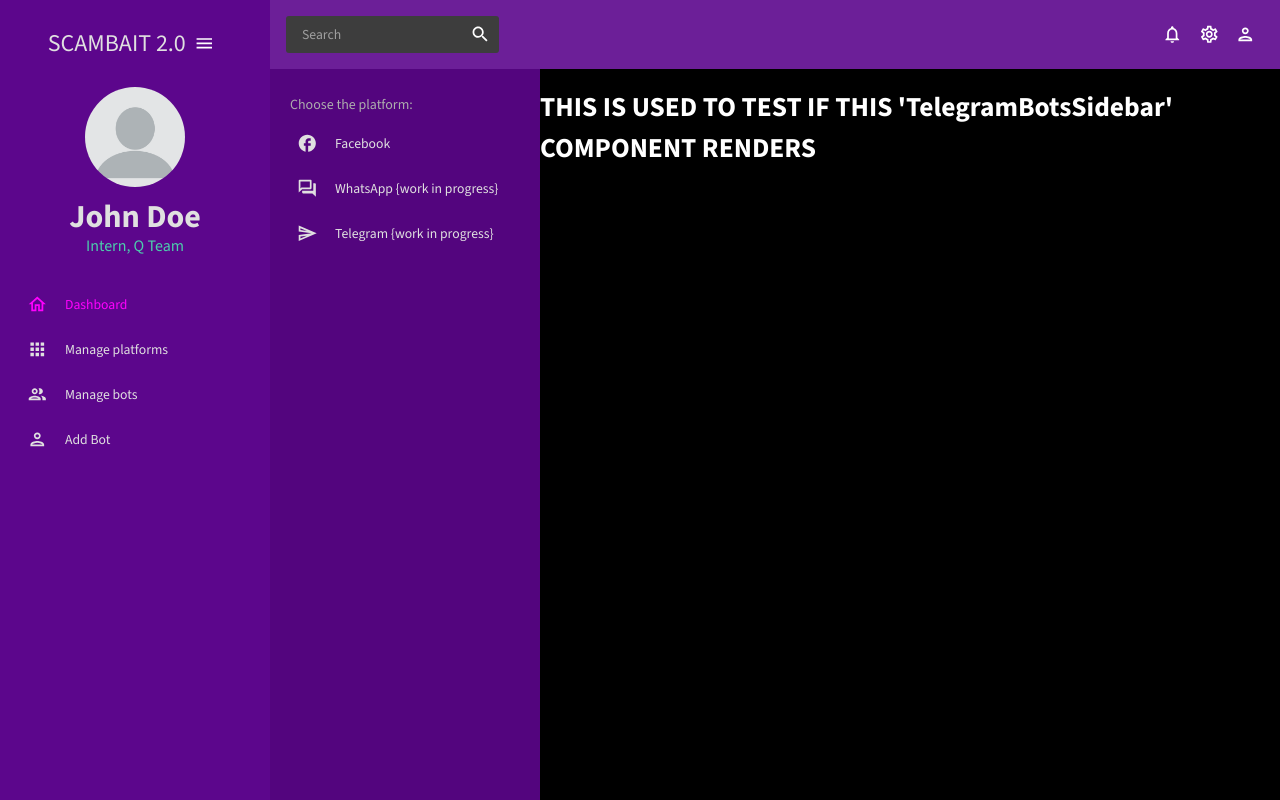
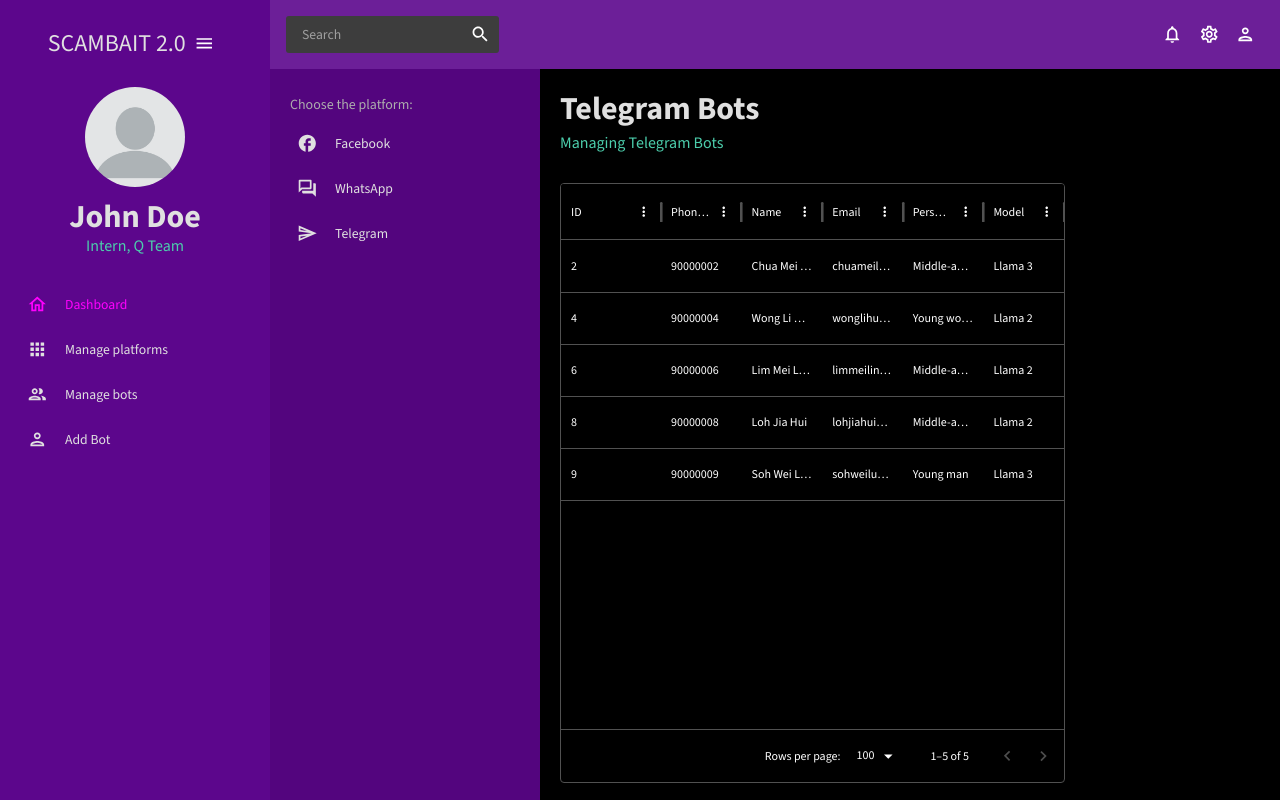
Before and after one commit to wjkb/Dashboard-v1, a React (Create React App) app: page /platforms/telegram in a window 1280 px wide. Built offline with nearby package versions, Linux system fonts and the light colour scheme.

Commit message:
Add datagrids for all platforms

```diff
--- a/src/App.js
+++ b/src/App.js
@@ -7,9 +7,9 @@
 import Dashboard from "./scenes/dashboard";
 import Form from "./scenes/form";
 import PlatformSidebar from "./scenes/platforms";
-import FacebookBots from "./scenes/platforms/FacebookBots";
-import WhatsappBotsSidebar from "./scenes/platforms/WhatsappBotsSidebar";
-import TelegramBotsSidebar from "./scenes/platforms/TelegramBotsSidebar";
+import FacebookBots from "./scenes/bots/FacebookBots";
+import WhatsappBotsSidebar from "./scenes/bots/WhatsappBots";
+import TelegramBotsSidebar from "./scenes/bots/TelegramBots";
 
 function App() {
   const [theme, colorMode] = useMode();
--- a/src/scenes/platforms/FacebookBots.jsx
+++ b/src/scenes/bots/FacebookBots.jsx
@@ -1,33 +1,8 @@
-import { useState } from "react";
-import { ProSidebar, Menu, MenuItem } from "react-pro-sidebar";
-import "react-pro-sidebar/dist/css/styles.css";
-import { Box, IconButton, Typography, useTheme } from "@mui/material";
-import { Link } from "react-router-dom";
+import { Box, useTheme } from "@mui/material";
 import { tokens } from "../../theme";
 import { DataGrid } from "@mui/x-data-grid";
 import { mockDataAllBots } from "../../data/mockData";
-import AdminPanelSettingsOutlinedIcon from "@mui/icons-material/AdminPanelSettingsOutlined";
-import LockOpenOutlinedIcon from "@mui/icons-material/LockOpenOutlined";
-import SecurityOutlinedIcon from "@mui/icons-material/SecurityOutlined";
 import Header from "../../components/Header";
-
-const Item = ({ title, to, icon, selected, setSelected }) => {
-  const theme = useTheme();
-  const colors = tokens;
-  return (
-    <MenuItem
-      active={selected === title}
-      style={{
-        color: colors.grey[100],
-      }}
-      onClick={() => setSelected(title)}
-      icon={icon}
-    >
-      <Typography>{title}</Typography>
-      <Link to={to} />
-    </MenuItem>
-  );
-};
 
 const FacebookBots = () => {
   const theme = useTheme();
--- /dev/null
+++ b/src/scenes/bots/TelegramBots.jsx
@@ -0,0 +1,55 @@
+import { Box, useTheme } from "@mui/material";
+import { tokens } from "../../theme";
+import { DataGrid } from "@mui/x-data-grid";
+import { mockDataAllBots } from "../../data/mockData";
+import Header from "../../components/Header";
+
+const TelegramBots = () => {
+  const theme = useTheme();
+  const colors = tokens;
+
+  const columns = [
+    { field: "id", headerName: "ID" },
+    {
+      field: "phone",
+      headerName: "Phone Number",
+      flex: 1,
+    },
+    {
+      field: "name",
+      headerName: "Name",
+      flex: 1,
+      cellClassName: "name-column--cell",
+    },
+    {
+      field: "email",
+      headerName: "Email",
+      flex: 1,
+    },
+    {
+      field: "persona",
+      headerName: "Persona",
+      flex: 1,
+    },
+    {
+      field: "model",
+      headerName: "Model",
+      flex: 1,
+    },
+  ];
+
+  const filteredData = mockDataAllBots.filter((bot) =>
+    bot.platforms.includes("Telegram")
+  );
+
+  return (
+    <Box margin="20px" width="50%">
+      <Header title="Telegram Bots" subtitle="Managing Telegram Bots" />
+      <Box height="75vh">
+        <DataGrid rows={filteredData} columns={columns} />
+      </Box>
+    </Box>
+  );
+};
+
+export default TelegramBots;
--- /dev/null
+++ b/src/scenes/bots/WhatsappBots.jsx
@@ -0,0 +1,55 @@
+import { Box, useTheme } from "@mui/material";
+import { tokens } from "../../theme";
+import { DataGrid } from "@mui/x-data-grid";
+import { mockDataAllBots } from "../../data/mockData";
+import Header from "../../components/Header";
+
+const WhatsAppBots = () => {
+  const theme = useTheme();
+  const colors = tokens;
+
+  const columns = [
+    { field: "id", headerName: "ID" },
+    {
+      field: "phone",
+      headerName: "Phone Number",
+      flex: 1,
+    },
+    {
+      field: "name",
+      headerName: "Name",
+      flex: 1,
+      cellClassName: "name-column--cell",
+    },
+    {
+      field: "email",
+      headerName: "Email",
+      flex: 1,
+    },
+    {
+      field: "persona",
+      headerName: "Persona",
+      flex: 1,
+    },
+    {
+      field: "model",
+      headerName: "Model",
+      flex: 1,
+    },
+  ];
+
+  const filteredData = mockDataAllBots.filter((bot) =>
+    bot.platforms.includes("WhatsApp")
+  );
+
+  return (
+    <Box margin="20px" width="50%">
+      <Header title="WhatsApp Bots" subtitle="Managing WhatsApp Bots" />
+      <Box height="75vh">
+        <DataGrid rows={filteredData} columns={columns} />
+      </Box>
+    </Box>
+  );
+};
+
+export default WhatsAppBots;
--- a/src/scenes/platforms/TelegramBotsSidebar.jsx
+++ /dev/null
@@ -1,41 +0,0 @@
-import { useState } from "react";
-import { ProSidebar, Menu, MenuItem } from "react-pro-sidebar";
-import "react-pro-sidebar/dist/css/styles.css";
-import { Box, IconButton, Typography, useTheme } from "@mui/material";
-import { Link } from "react-router-dom";
-import { tokens } from "../../theme";
-import FacebookOutlinedIcon from "@mui/icons-material/FacebookOutlined";
-import ForumOutlinedIcon from "@mui/icons-material/ForumOutlined";
-import SendOutlinedIcon from "@mui/icons-material/SendOutlined";
-
-const Item = ({ title, to, icon, selected, setSelected }) => {
-  const theme = useTheme();
-  const colors = tokens;
-  return (
-    <MenuItem
-      active={selected === title}
-      style={{
-        color: colors.grey[100],
-      }}
-      onClick={() => setSelected(title)}
-      icon={icon}
-    >
-      <Typography>{title}</Typography>
-      <Link to={to} />
-    </MenuItem>
-  );
-};
-
-const FacebookBotsSidebar = () => {
-  const theme = useTheme();
-  const colors = tokens;
-
-  return (
-    <h1>
-      {" "}
-      THIS IS USED TO TEST IF THIS 'TelegramBotsSidebar' COMPONENT RENDERS{" "}
-    </h1>
-  );
-};
-
-export default FacebookBotsSidebar;
--- a/src/scenes/platforms/WhatsappBotsSidebar.jsx
+++ /dev/null
@@ -1,41 +0,0 @@
-import { useState } from "react";
-import { ProSidebar, Menu, MenuItem } from "react-pro-sidebar";
-import "react-pro-sidebar/dist/css/styles.css";
-import { Box, IconButton, Typography, useTheme } from "@mui/material";
-import { Link } from "react-router-dom";
-import { tokens } from "../../theme";
-import FacebookOutlinedIcon from "@mui/icons-material/FacebookOutlined";
-import ForumOutlinedIcon from "@mui/icons-material/ForumOutlined";
-import SendOutlinedIcon from "@mui/icons-material/SendOutlined";
-
-const Item = ({ title, to, icon, selected, setSelected }) => {
-  const theme = useTheme();
-  const colors = tokens;
-  return (
-    <MenuItem
-      active={selected === title}
-      style={{
-        color: colors.grey[100],
-      }}
-      onClick={() => setSelected(title)}
-      icon={icon}
-    >
-      <Typography>{title}</Typography>
-      <Link to={to} />
-    </MenuItem>
-  );
-};
-
-const WhatsappBotsSidebar = () => {
-  const theme = useTheme();
-  const colors = tokens;
-
-  return (
-    <h1>
-      {" "}
-      THIS IS USED TO TEST IF THIS 'WhatsappBotsSidebar' COMPONENT RENDERS{" "}
-    </h1>
-  );
-};
-
-export default WhatsappBotsSidebar;
--- a/src/scenes/platforms/index.jsx
+++ b/src/scenes/platforms/index.jsx
@@ -72,14 +72,14 @@
               setSelected={setSelected}
             />
             <Item
-              title="WhatsApp {work in progress}"
+              title="WhatsApp"
               to="/platforms/whatsapp"
               icon={<ForumOutlinedIcon />}
               selected={selected}
               setSelected={setSelected}
             />
             <Item
-              title="Telegram {work in progress}"
+              title="Telegram"
               to="/platforms/telegram"
               icon={<SendOutlinedIcon />}
               selected={selected}
```
